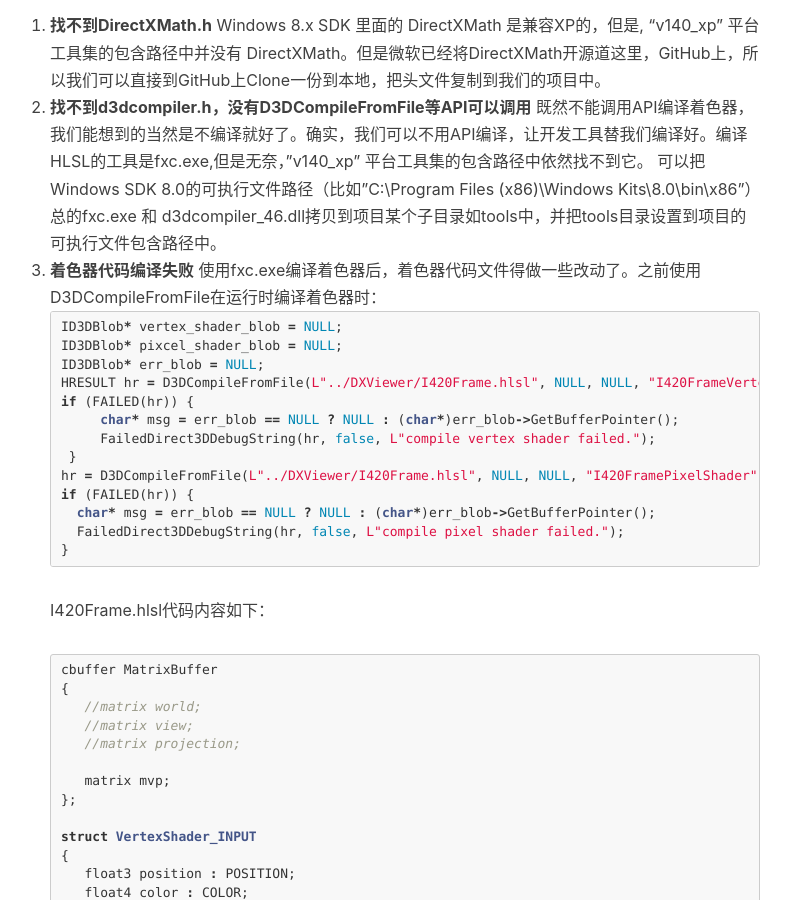
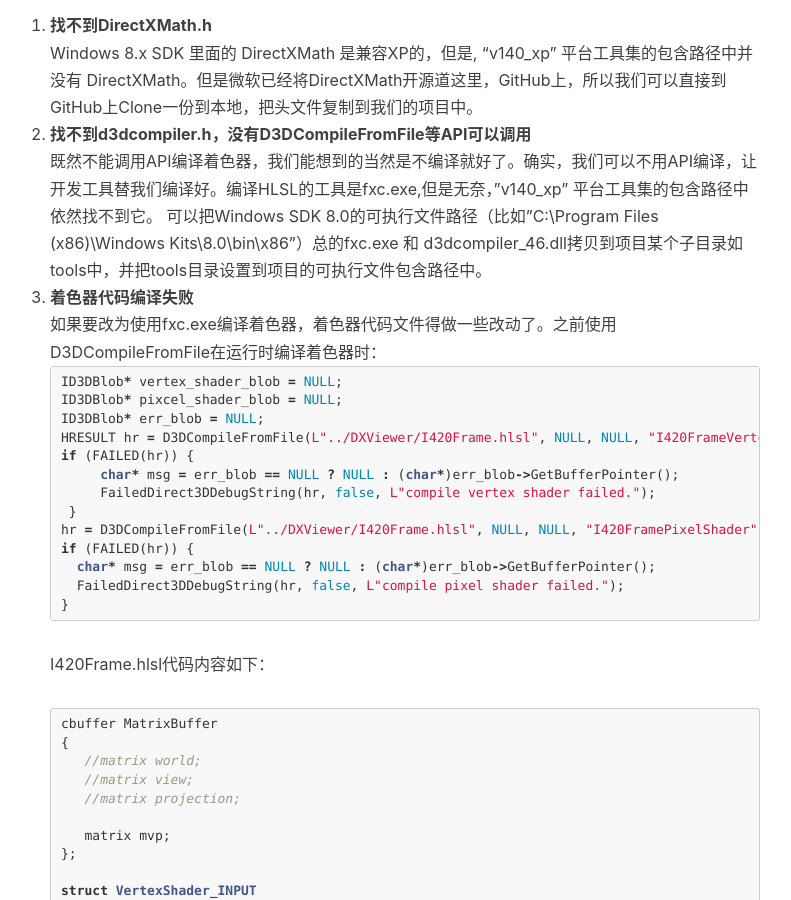
Before and after one commit to ttyrion/ttyrion.github.io, a Jekyll site: the page built from _posts/2018-07-16-【Direct3D 11】Build Application with D3D 11(with VS 2015) to support XP.md, in a window 1280 px wide and 900 px high, scrolled down 1777 px. Shown: the whole window, without its empty margins (255-1046 px from the left). Built offline with Jekyll 4.4.1, drawn with Linux system fonts in a browser that asks for light colours; nearby versions of some CDN libraries; comment, search, counter and statistics services are not loaded.

Commit message:
文字描述有点问题

````diff
--- a/_posts/2018-07-16-【Direct3D 11】Build Application with D3D 11(with VS 2015) to support XP.md
+++ b/_posts/2018-07-16-【Direct3D 11】Build Application with D3D 11(with VS 2015) to support XP.md
@@ -38,7 +38,7 @@
 既然不能调用API编译着色器，我们能想到的当然是不编译就好了。确实，我们可以不用API编译，让开发工具替我们编译好。编译HLSL的工具是fxc.exe,但是无奈，"v140_xp" 平台工具集的包含路径中依然找不到它。
 可以把Windows SDK 8.0的可执行文件路径（比如"C:\Program Files (x86)\Windows Kits\8.0\bin\x86"）总的fxc.exe 和 d3dcompiler_46.dll拷贝到项目某个子目录如tools中，并把tools目录设置到项目的可执行文件包含路径中。
 3. **着色器代码编译失败**
-使用fxc.exe编译着色器后，着色器代码文件得做一些改动了。之前使用D3DCompileFromFile在运行时编译着色器时：
+如果要改为使用fxc.exe编译着色器，着色器代码文件得做一些改动了。之前使用D3DCompileFromFile在运行时编译着色器时：
    ```cpp
    ID3DBlob* vertex_shader_blob = NULL;
    ID3DBlob* pixcel_shader_blob = NULL;
````
